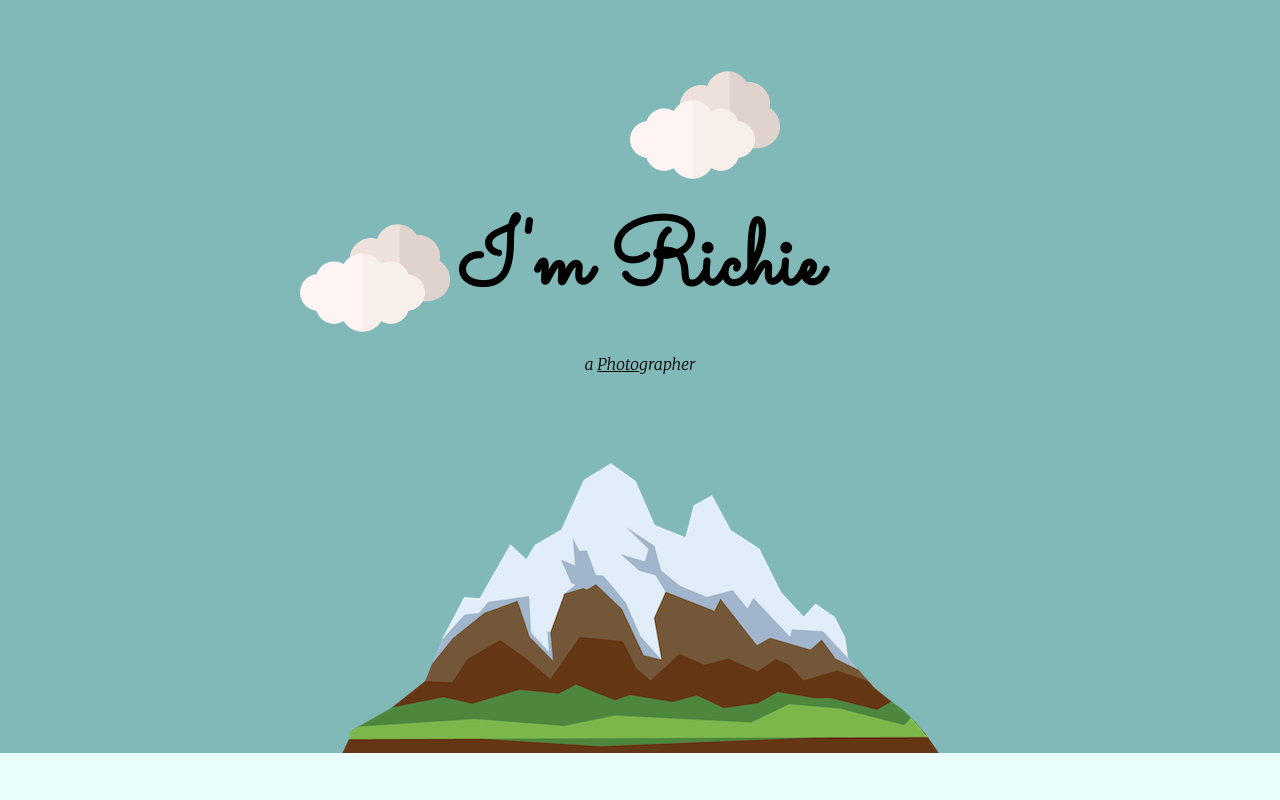
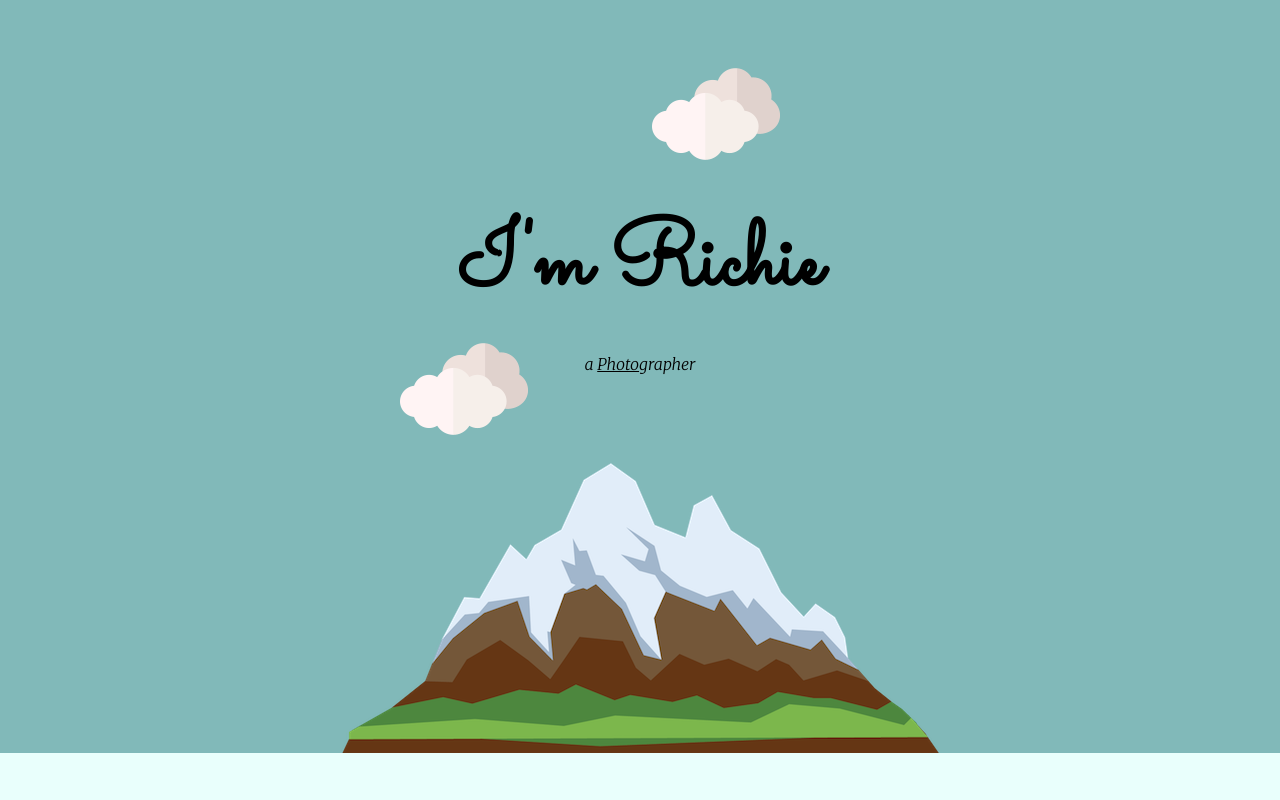
Before and after one commit to Richie1979/site, a plain HTML site: page index.html in a window 1280 px wide. Shown: the top 800 px of the page. Drawn offline with Linux system fonts and the light colour scheme.

Commit message:
Add files via upload

```diff
--- a/css/styles.css
+++ b/css/styles.css
@@ -88,18 +88,16 @@ hr {
 
 .top {
     position: absolute;
-    width: 150px;
-    height: 150px;
+    width: 10%;
     right: 500px;
     top: 50px;
 }
 
 .mid {
     position: absolute;
-    width: 150px;
-    height: 150px;
-    left: 300px;
-    bottom: 400px;
+    width: 10%;
+    left: 400px;
+    bottom: 300px;
 }
 
 .container {
```
